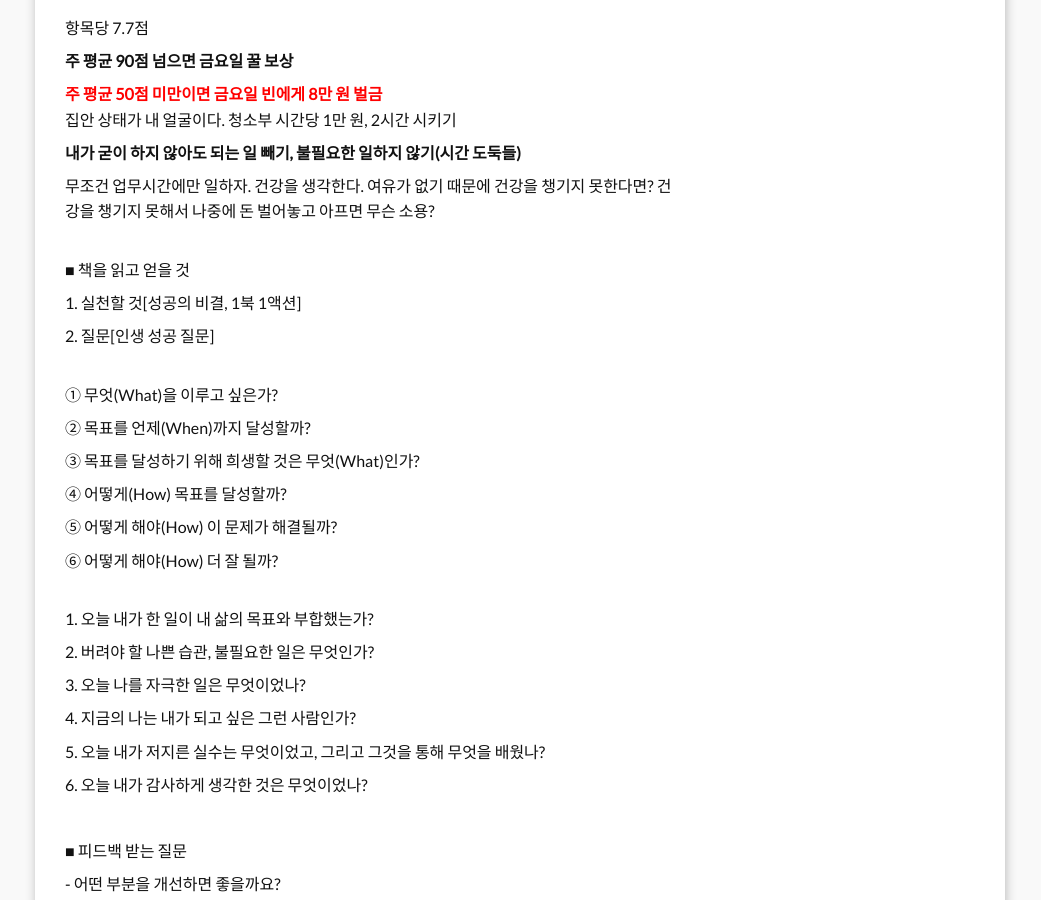
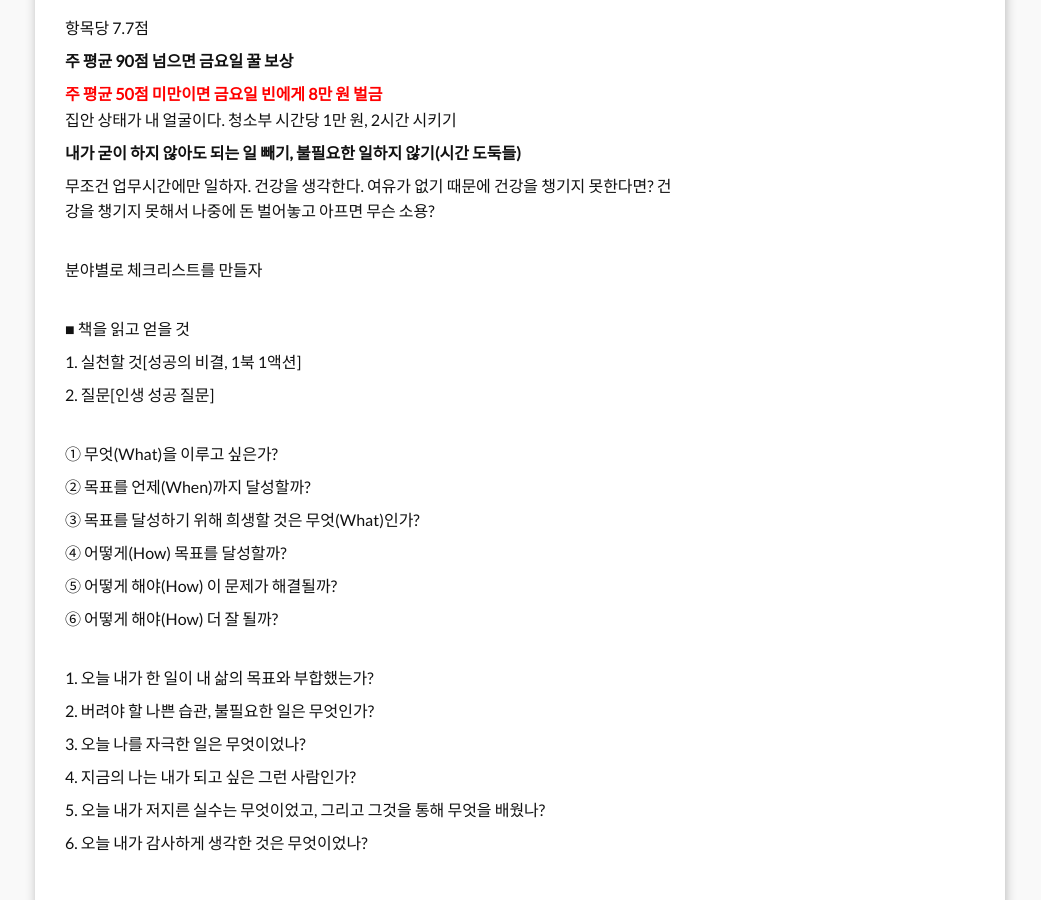
Before and after one commit to leevra/self-management.leeseungju.com, a Jekyll site: the page built from index.html, in a window 1280 px wide and 900 px high, scrolled down 1132 px. Shown: the whole window, without its empty margins (120-1161 px from the left). Built offline with Jekyll 4.4.1, drawn with Linux system fonts in a browser that asks for light colours; the list of posts is cut into pages by our own code.

Commit message:
Update index.html

```diff
--- a/index.html
+++ b/index.html
@@ -55,6 +55,8 @@ layout: default
 <p>집안 상태가 내 얼굴이다. 청소부 시간당 1만 원, 2시간 시키기</p><p><b>내가 굳이 하지 않아도 되는 일 빼기, 불필요한 일하지 않기(시간 도둑들)</b></p>
 <p>무조건 업무시간에만 일하자. 건강을 생각한다. 여유가 없기 때문에 건강을 챙기지 못한다면? 건강을 챙기지 못해서 나중에 돈 벌어놓고 아프면 무슨 소용?&nbsp;</p>
 <br>
+<p>분야별로 체크리스트를 만들자</p>
+<br>
 <p>■ 책을 읽고 얻을 것</p><p>1. 실천할 것[성공의 비결, 1북 1액션]</p><p>2. 질문[인생 성공 질문]<br>
 <br>
 </p><p>① 무엇(What)을 이루고 싶은가?</p><p>② 목표를 언제(When)까지 달성할까?</p><p>③ 목표를 달성하기 위해 희생할 것은 무엇(What)인가?</p><p>④ 어떻게(How) 목표를 달성할까?</p><p>⑤ 어떻게 해야(How) 이 문제가 해결될까?&nbsp;</p><p>⑥ 어떻게 해야(How) 더 잘 될까?&nbsp;</p>
```
